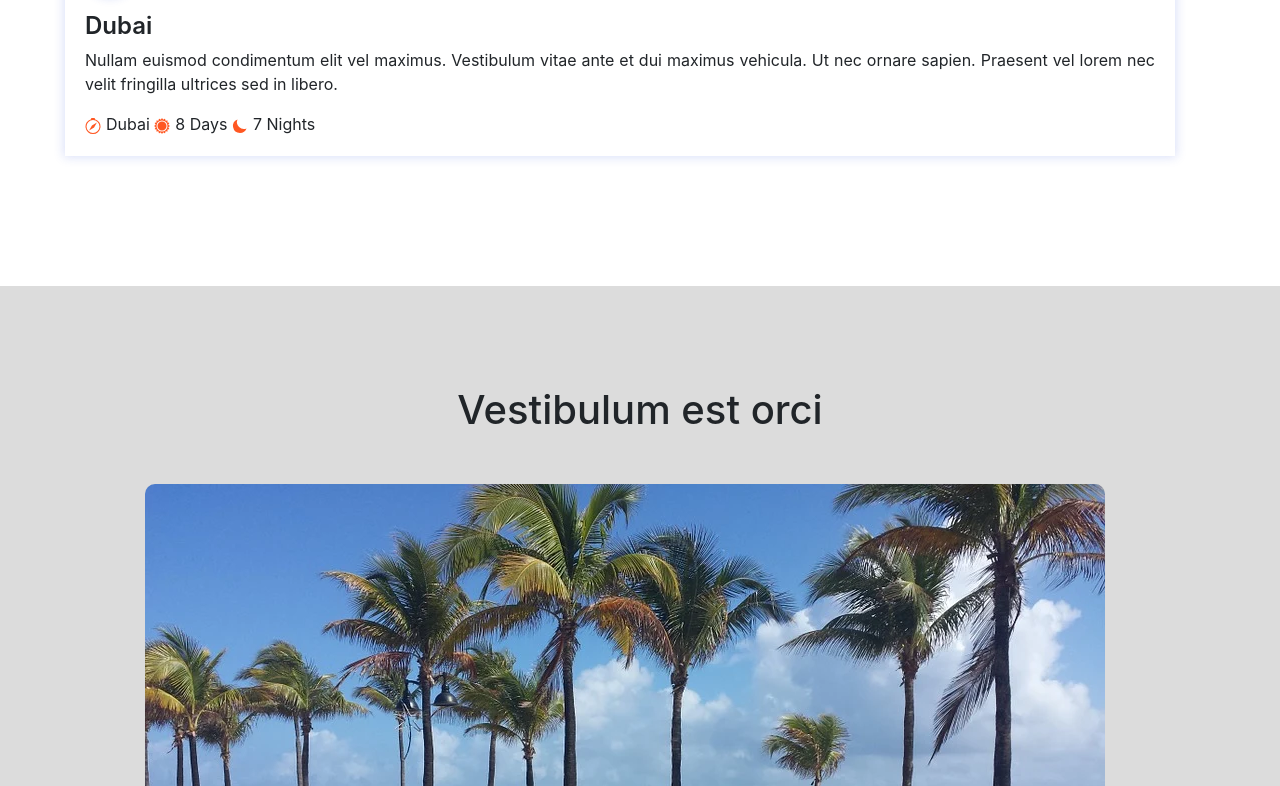
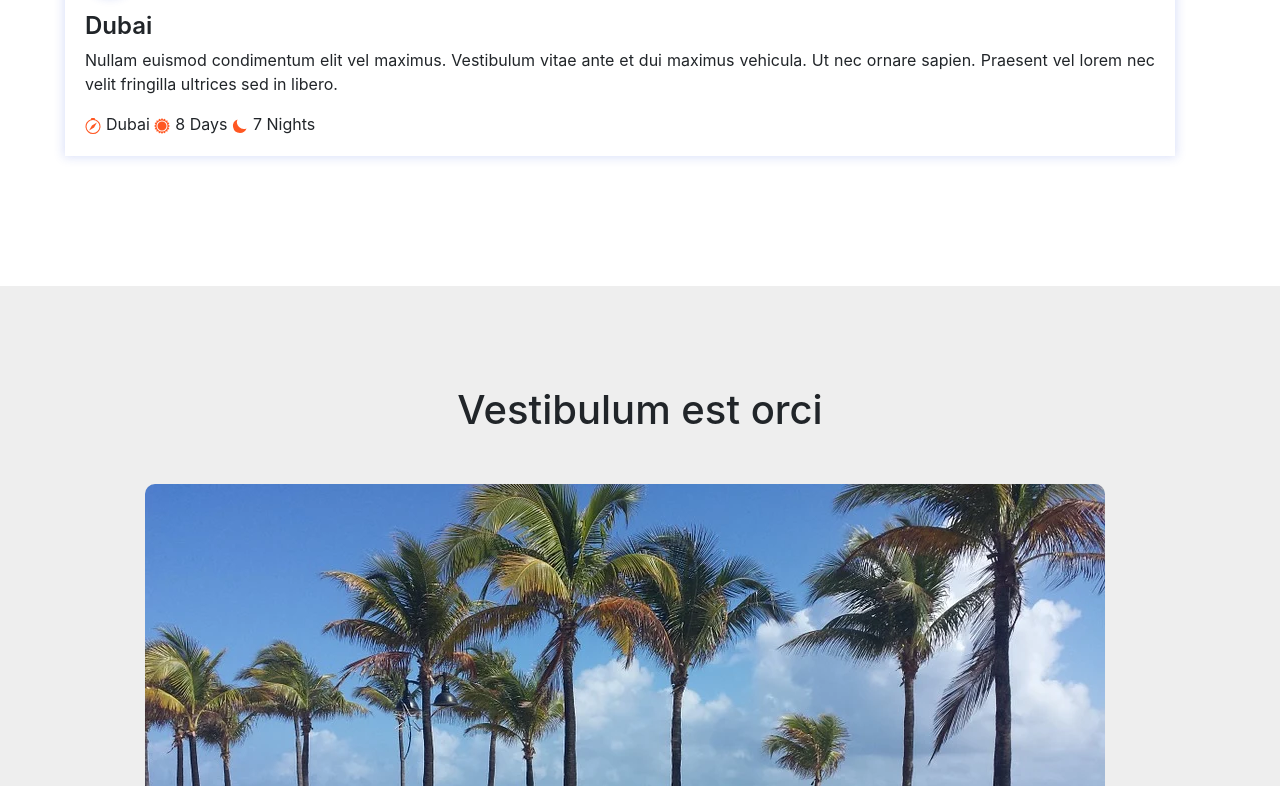
Before and after one commit to GustavoCoosta/travelwebsite, a plain HTML site: page index.html in a window 1280 px wide. Shown: the part 2994-3780 px from the top of the page. Drawn offline with nearby package versions, Linux system fonts and the light colour scheme.

Commit message:
Mudança de cor

```diff
--- a/index.html
+++ b/index.html
@@ -244,7 +244,7 @@
     </section>
 
 
-    <section class="gallery">
+    <section class="gallery" style="background-color: #eee">
 
 
         <h1>Vestibulum est orci</h1>
```
